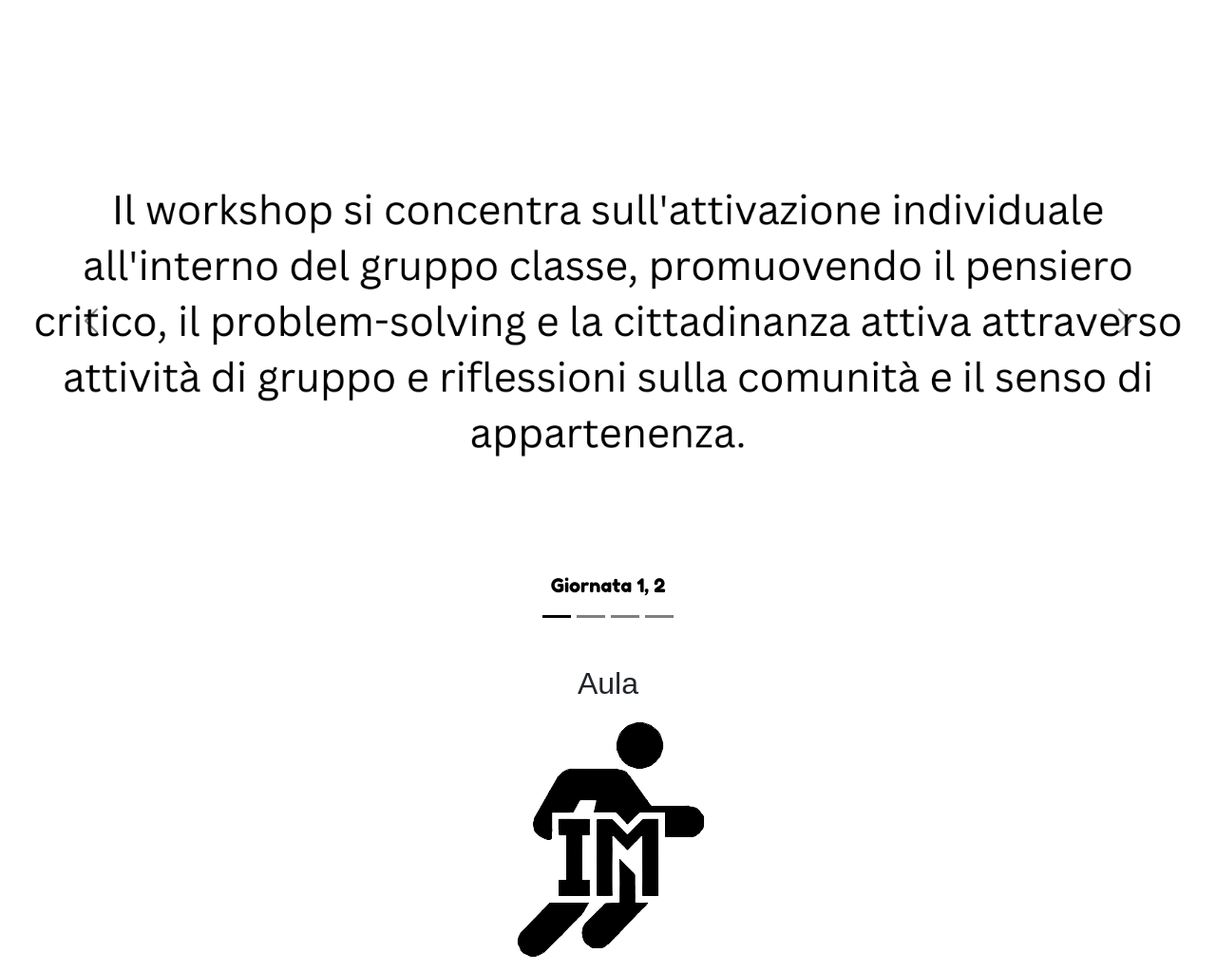
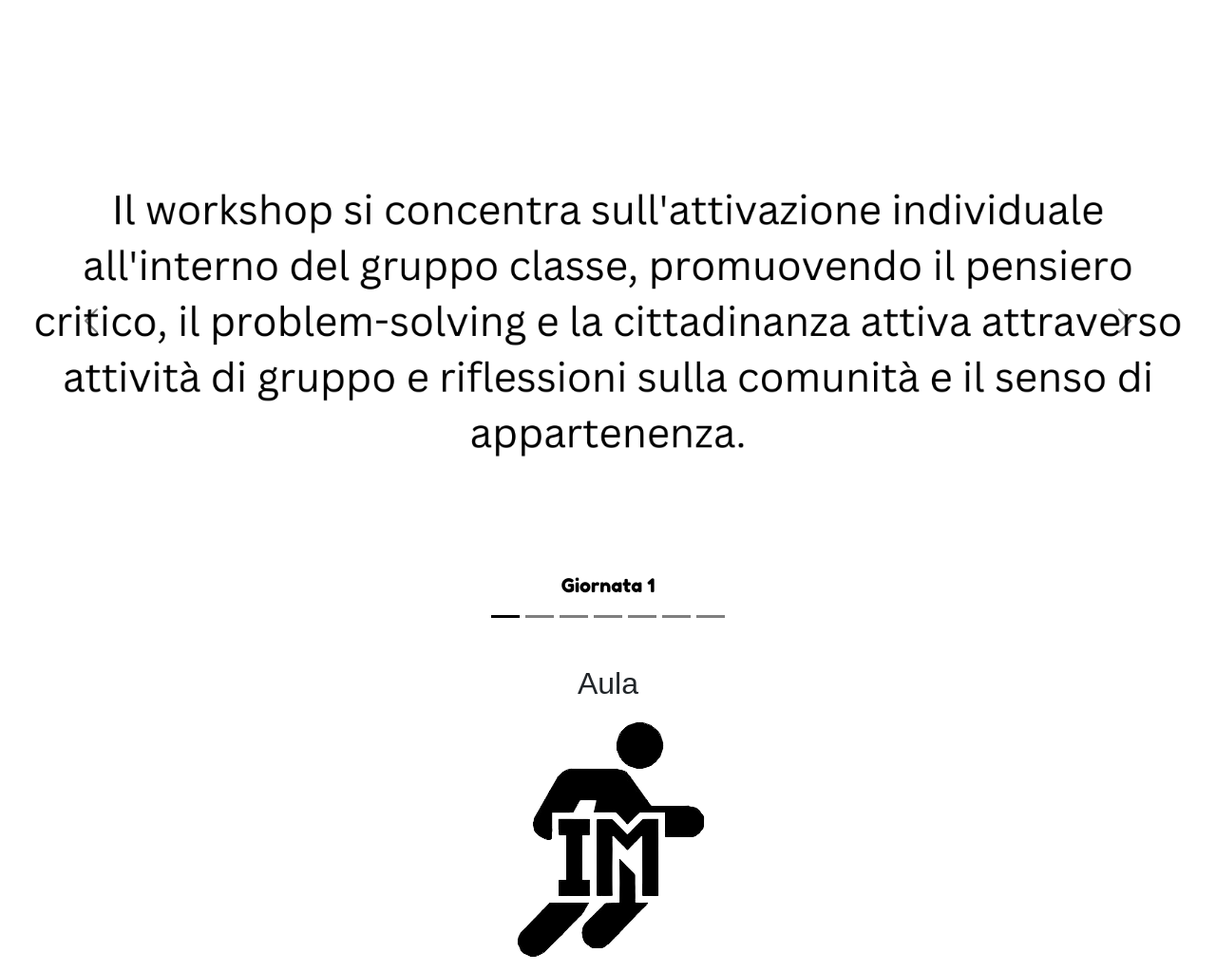
Before and after one commit to prathix/in-mobilita, a Flask app: page /lezioni_partner in a window 1280 px wide. Shown: the part 847-1870 px from the top of the page at 95% size. Run offline with Flask 3, Linux system fonts and the light colour scheme.

Commit message:
Update other-stuff.html

```diff
--- a/templates/other-stuff.html
+++ b/templates/other-stuff.html
@@ -86,31 +86,52 @@
                   <button type="button" data-bs-target="#carouselExampleDark" data-bs-slide-to="0" class="active" aria-current="true" aria-label="Slide 1"></button>
                   <button type="button" data-bs-target="#carouselExampleDark" data-bs-slide-to="1" aria-label="Slide 2"></button>
                   <button type="button" data-bs-target="#carouselExampleDark" data-bs-slide-to="2" aria-label="Slide 3"></button>
-                  <button type="button" data-bs-target="#carouselExampleDark" data-bs-slide-to="3" aria-label="Slide 4"></button>                </div>
+                  <button type="button" data-bs-target="#carouselExampleDark" data-bs-slide-to="3" aria-label="Slide 4"></button>
+                  <button type="button" data-bs-target="#carouselExampleDark" data-bs-slide-to="4" aria-label="Slide 5"></button>
+                  <button type="button" data-bs-target="#carouselExampleDark" data-bs-slide-to="5" aria-label="Slide 6"></button>
+                  <button type="button" data-bs-target="#carouselExampleDark" data-bs-slide-to="6" aria-label="Slide 7"></button>                </div>
                 <div class="carousel-inner">
                   <div class="carousel-item active" data-bs-interval="10000">
                     <div class="carousel-caption d-none d-md-block">
-                      <h5>Giornata 1, 2</h5>
+                      <h5>Giornata 1</h5>
                     </div>
-                    <img src="{{ url_for('static', filename='images/g12.png') }}" class="d-block w-100" alt="giornate 1 e 2">
+                    <img src="{{ url_for('static', filename='images/g12.png') }}" class="d-block w-100" alt="giornate 1">
                   </div>
                   <div class="carousel-item" data-bs-interval="2000">
                     <div class="carousel-caption d-none d-md-block">
-                      <h5>Giornata 3, 4</h5>
+                      <h5>Giornata 2</h5>
                     </div>
-                    <img src="{{ url_for('static', filename='images/g34.png') }}" class="d-block w-100" alt="giornate 3 e 4">
+                    <img src="{{ url_for('static', filename='images/g34.png') }}" class="d-block w-100" alt="giornate 2">
                   </div>
                   <div class="carousel-item">
                     <div class="carousel-caption d-none d-md-block">
-                      <h5>Giornata 5, 6</h5>
+                      <h5>Giornata 3</h5>
                     </div>
-                    <img src="{{ url_for('static', filename='images/g5.png') }}" class="d-block w-100" alt="giornata 5">
+                    <img src="{{ url_for('static', filename='images/g5.png') }}" class="d-block w-100" alt="giornata 3">
                   </div>
                                       <div class="carousel-item">
                     <div class="carousel-caption d-none d-md-block">
-                      <h5>Giornata 7, 8</h5>
+                      <h5>Giornata 4</h5>
                     </div>
-                    <img src="{{ url_for('static', filename='images/g34.png') }}" class="d-block w-100" alt="giornata 6 e 7">
+                    <img src="{{ url_for('static', filename='images/g34.png') }}" class="d-block w-100" alt="giornata 4">
+                  </div>
+                                                          <div class="carousel-item">
+                    <div class="carousel-caption d-none d-md-block">
+                      <h5>Giornata 4</h5>
+                    </div>
+                    <img src="{{ url_for('static', filename='images/g34.png') }}" class="d-block w-100" alt="giornata 5">
+                  </div>
+                                                          <div class="carousel-item">
+                    <div class="carousel-caption d-none d-md-block">
+                      <h5>Giornata 4</h5>
+                    </div>
+                    <img src="{{ url_for('static', filename='images/g34.png') }}" class="d-block w-100" alt="giornata 6">
+                  </div>
+                                                          <div class="carousel-item">
+                    <div class="carousel-caption d-none d-md-block">
+                      <h5>Giornata 4</h5>
+                    </div>
+                    <img src="{{ url_for('static', filename='images/g34.png') }}" class="d-block w-100" alt="giornata 7">
                   </div>
                 </div>
                 <button class="carousel-control-prev" type="button" data-bs-target="#carouselExampleDark" data-bs-slide="prev">
```
